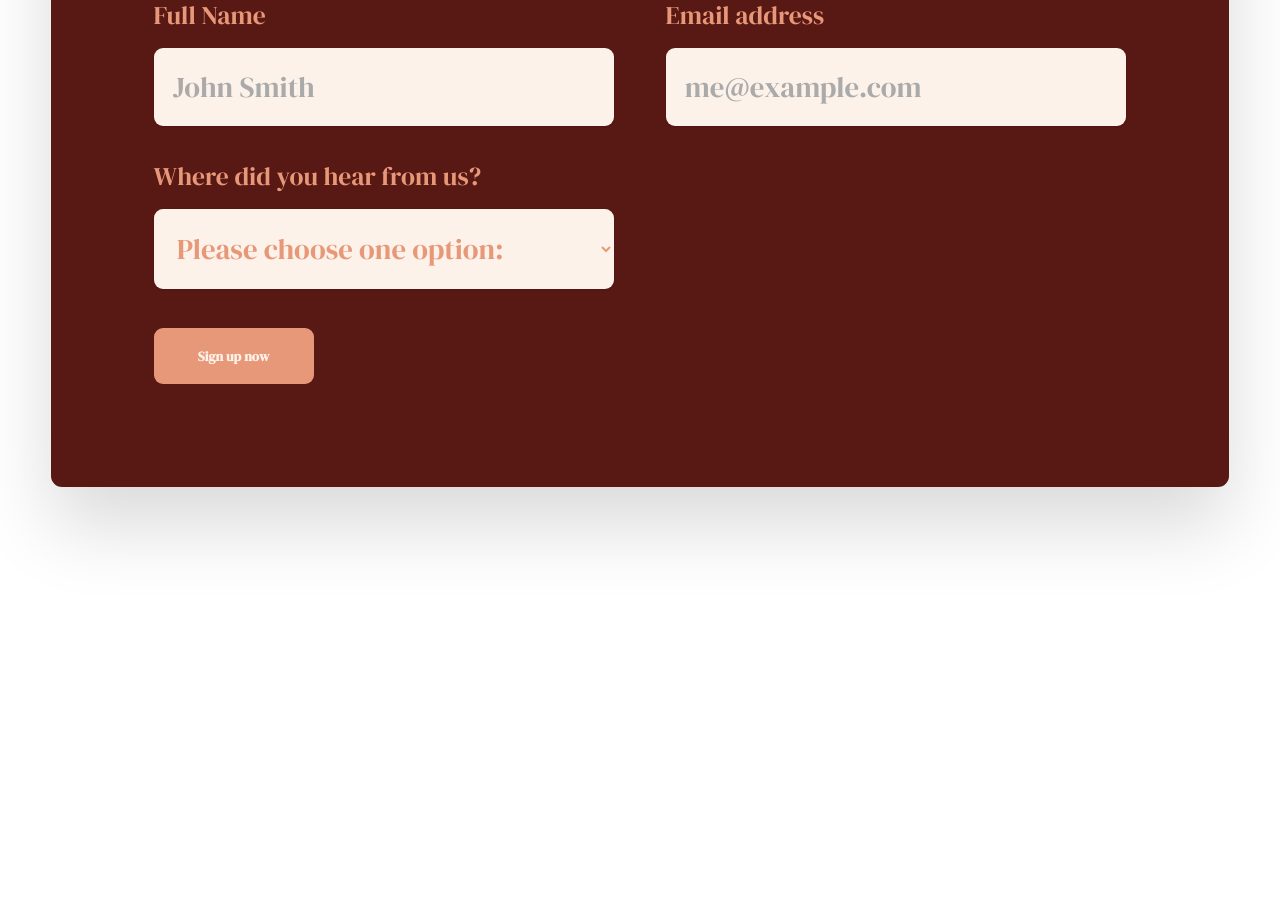
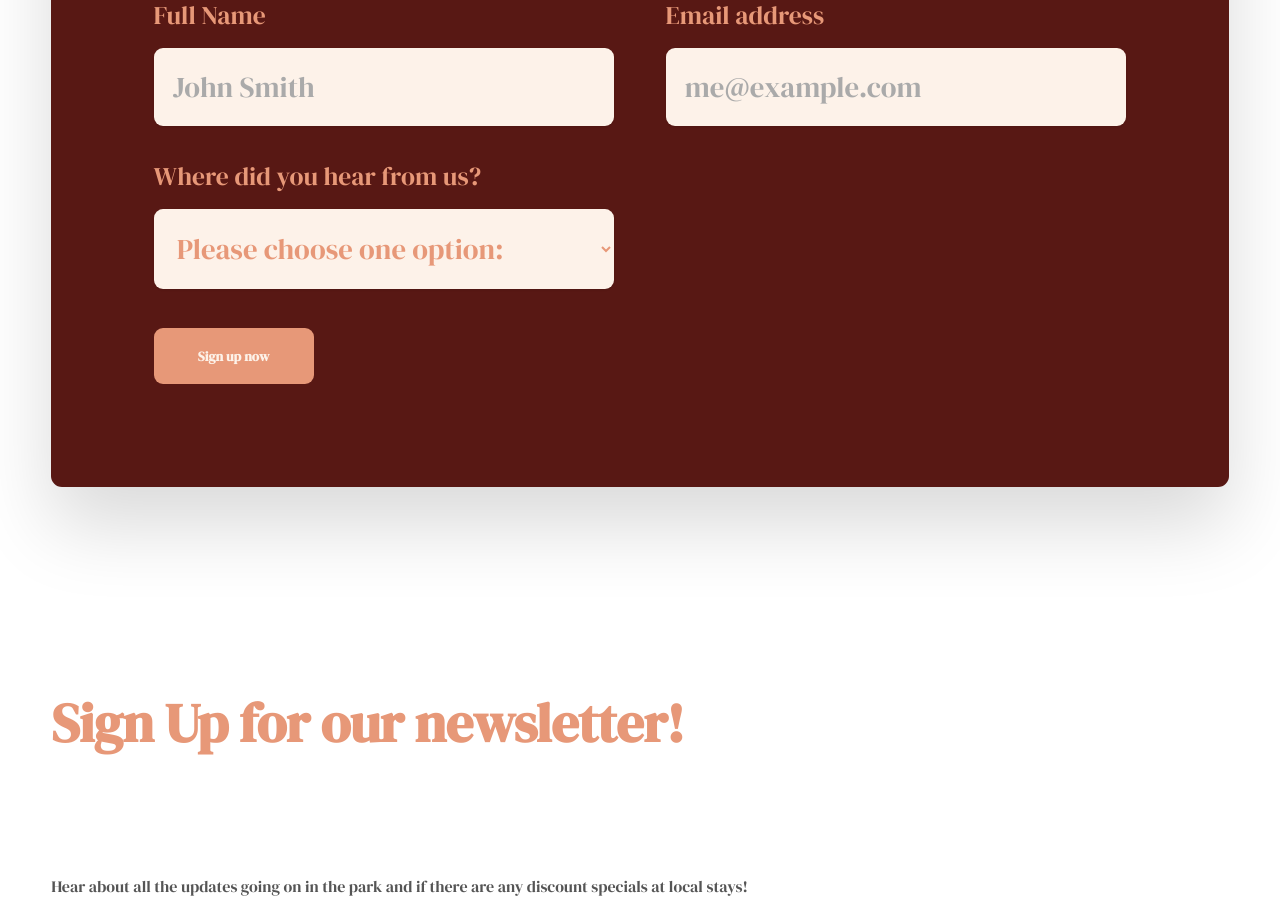
Before and after one commit to dhillje/Garden-of-the-gods, a plain HTML site: page index.html in a window 1280 px wide. Shown: the part 2331-3228 px from the top of the page. Before the commit the page ends 3022 px from the top, so only its background shows below. Drawn offline with nearby package versions, Linux system fonts and the light colour scheme; some packages are replaced by stand-ins of ours; a script that the page names is missing.

Commit message:
Added hotel section

```diff
--- a/index.html
+++ b/index.html
@@ -195,11 +195,61 @@
                 <input type="number" /> -->
               </form>
             </div>
-            <div
-              class="cta-img-box"
-              role="img"
-              aria-label="Woman enjoying food"
-            ></div>
+          </div>
+        </div>
+      </section>
+      <section class="section-hotel">
+        <div class="container">
+          <div class="hotel">
+            <div class="hotel-text-box">
+              <h2 class="heading-secondary">Sign Up for our newsletter!</h2>
+              <p class="hotel-text">
+                Hear about all the updates going on in the park and if there are
+                any discount specials at local stays!
+              </p>
+
+              <!-- <form class="hotel-form" name="sign-up" netlify>
+                <div>
+                  <label for="full-name">Full Name</label>
+                  <input
+                    id="full-name"
+                    type="text"
+                    placeholder="John Smith"
+                    name="full-name"
+                    required
+                  />
+                </div>
+
+                <div>
+                  <label for="email">Email address</label>
+                  <input
+                    id="email"
+                    type="email"
+                    placeholder="me@example.com"
+                    name="email"
+                    required
+                  />
+                </div>
+
+                <div>
+                  <label for="select-where">Where did you hear from us?</label>
+                  <select id="select-where" name="select-where" required>
+                    <option value="">Please choose one option:</option>
+                    <option value="friends">Friends and family</option>
+                    <option value="youtube">YouTube video</option>
+                    <option value="podcast">Podcast</option>
+                    <option value="ad">Facebook ad</option>
+                    <option value="others">Others</option>
+                  </select>
+                </div>
+                <br />
+
+                <button class="btn btn--form">Sign up now</button>
+
+                <!-- <input type="checkbox" />
+                <input type="number" /> -->
+              <!-- </form> -->
+            </div>
           </div>
         </div>
       </section>
```
